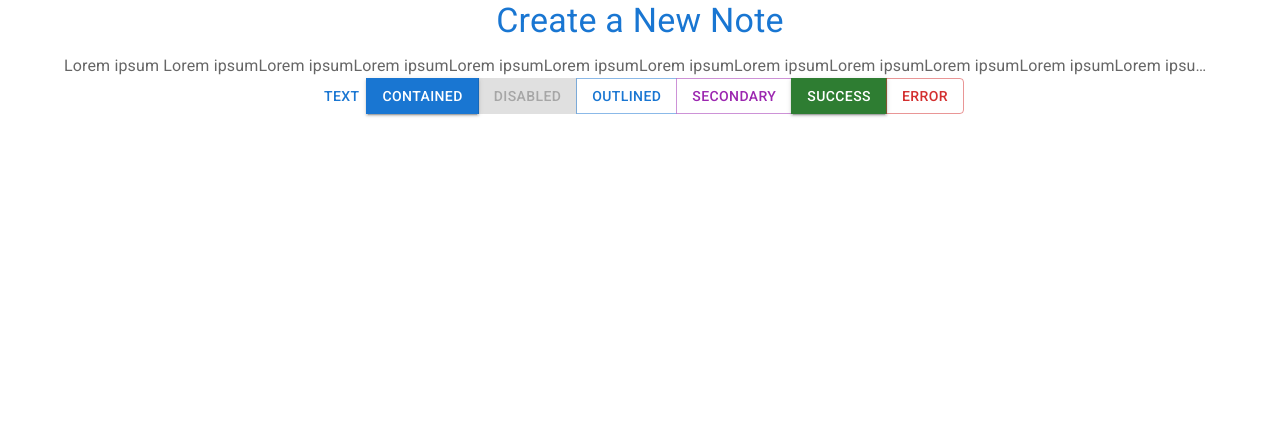
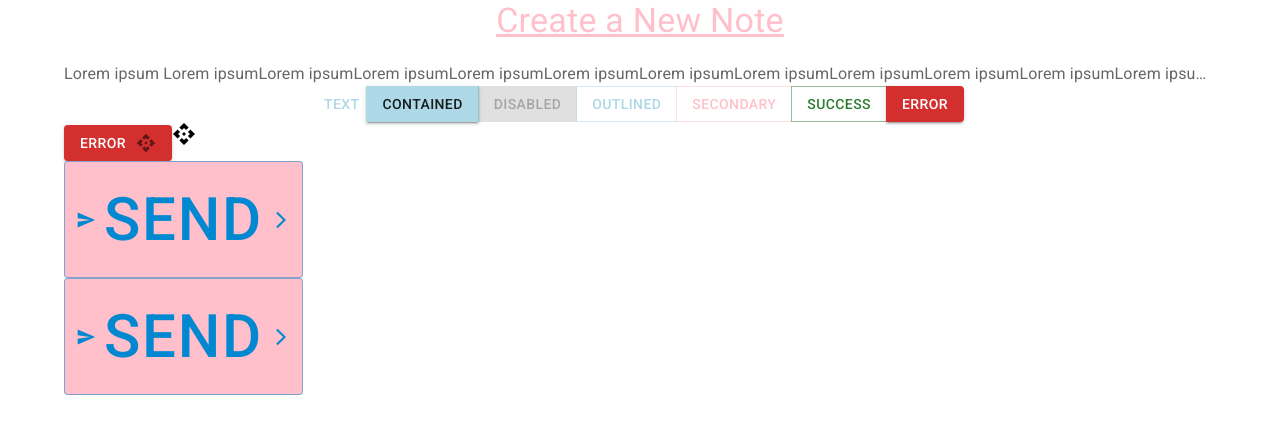
Before and after one commit to YuliaDobrova/material-ui-tutorial, a React (Create React App) app: page /create in a window 1280 px wide. Shown: the top 434 px of the page. Built offline with nearby package versions, Linux system fonts and the light colour scheme.

Commit message:
custom css added

```diff
--- a/package.json
+++ b/package.json
@@ -5,7 +5,10 @@
   "dependencies": {
     "@emotion/react": "^11.8.2",
     "@emotion/styled": "^11.8.1",
+    "@mui/icons-material": "^5.5.0",
     "@mui/material": "^5.5.0",
+    "@mui/styled-engine-sc": "^5.4.2",
+    "@mui/styles": "^5.5.0",
     "@testing-library/jest-dom": "^5.11.9",
     "@testing-library/react": "^11.2.5",
     "@testing-library/user-event": "^12.7.1",
@@ -13,6 +16,7 @@
     "react-dom": "^17.0.1",
     "react-router-dom": "^5.2.0",
     "react-scripts": "4.0.2",
+    "styled-components": "^5.3.3",
     "web-vitals": "^1.1.0"
   },
   "scripts": {
--- a/src/App.js
+++ b/src/App.js
@@ -1,4 +1,5 @@
 import React from "react";
+
 import Header from "./components/Header";
 import Main from "./components/Main";
 
--- a/src/index.js
+++ b/src/index.js
@@ -1,14 +1,21 @@
 import React from "react";
 import ReactDOM from "react-dom";
+import { ThemeProvider } from "@mui/material/styles";
+import { StyledEngineProvider } from "@mui/material/styles";
 import { BrowserRouter } from "react-router-dom";
+import theme from "./theme";
 import "./index.css";
 import App from "./App";
 
 ReactDOM.render(
   <React.StrictMode>
-    <BrowserRouter>
-      <App />
-    </BrowserRouter>
+    <ThemeProvider theme={theme}>
+      <StyledEngineProvider injectFirst>
+        <BrowserRouter>
+          <App />
+        </BrowserRouter>
+      </StyledEngineProvider>
+    </ThemeProvider>
   </React.StrictMode>,
   document.getElementById("root")
 );
--- a/src/pages/CreatePage.js
+++ b/src/pages/CreatePage.js
@@ -1,10 +1,42 @@
 import React from "react";
 import { Button, ButtonGroup, Container, Typography } from "@mui/material";
+import ApiIcon from "@mui/icons-material/Api";
+import SendIcon from "@mui/icons-material/Send";
+import ArrowForwardIosIcon from "@mui/icons-material/ArrowForwardIos";
+import { makeStyles } from "@mui/styles";
+
+const useStyles = makeStyles((theme) => ({
+  customBtn: {
+    fontSize: 60,
+    backgroundColor: theme.palette.common.pink,
+    "&:hover": {
+      backgroundColor: theme.palette.common.purple,
+    },
+  },
+  title: {
+    textDecoration: "underline",
+    marginBottom: 20,
+    color: theme.palette.common.pink,
+  },
+  customBtn2: {
+    ...theme.typography.tab,
+    minWidth: 10,
+    marginRight: "50px",
+    opacity: 1,
+    "&:hover": {
+      color: theme.palette.common.purple,
+      textDecoration: "none",
+    },
+  },
+}));
 
 const CreatePage = () => {
+  const classes = useStyles();
+
   return (
     <Container>
       <Typography
+        className={classes.title}
         variant="h4"
         component="h2"
         color="primary"
@@ -28,13 +60,41 @@ const CreatePage = () => {
         </Button>
         <Button variant="outlined">Outlined</Button>
         <Button color="secondary">Secondary</Button>
-        <Button variant="contained" color="success">
+        <Button variant="outlined" color="success">
           Success
         </Button>
-        <Button variant="outlined" color="error">
+        <Button variant="contained" color="error">
           Error
         </Button>
       </ButtonGroup>
+      {/* ICONS */}
+      <Button variant="contained" color="error" className={classes.customBtn1}>
+        Error
+        <ApiIcon color="action" fontSize="small" sx={{ ml: "10px" }} />
+      </Button>
+      <ApiIcon />
+      <br />
+      <Button
+        className={classes.customBtn}
+        variant="outlined"
+        color="info"
+        startIcon={<SendIcon />}
+        endIcon={<ArrowForwardIosIcon />}
+        type="button"
+      >
+        Send
+      </Button>
+      <br />
+      <Button
+        className={classes.customBtn}
+        variant="outlined"
+        color="info"
+        startIcon={<SendIcon />}
+        endIcon={<ArrowForwardIosIcon />}
+        type="button"
+      >
+        Send
+      </Button>
     </Container>
   );
 };
--- /dev/null
+++ b/src/theme.js
@@ -0,0 +1,74 @@
+import { createTheme } from "@mui/material/styles";
+
+const pink = "#FFC0CB";
+const lightblue = "#ADD8E6";
+const purple = "#800080";
+const black = "#000000";
+
+const theme = createTheme({
+  palette: {
+    common: {
+      pink: pink,
+      lightblue: lightblue,
+      purple: purple,
+      black: black,
+    },
+    primary: {
+      main: lightblue,
+      mainGradient: "linear-gradient(to left, purple, pink)",
+    },
+    secondary: {
+      main: pink,
+      mainGradient: "linear-gradient(to right, lightblue, pink)",
+    },
+  },
+  typography: {
+    tab: {
+      fontFamily: "Orbitron",
+      textTransform: "none",
+      fontSize: "2.5rem",
+      color: black,
+    },
+    h1: {
+      fontFamily: "Orbitron",
+      fontSize: "2.5em",
+    },
+    h2: {
+      fontFamily: "Orbitron",
+      fontSize: "2.5em",
+    },
+    subtitle1: {
+      fontFamily: "Orbitron",
+    },
+    subtitle2: {
+      fontFamily: "Orbitron",
+      fontSize: "1.5rem",
+    },
+    buttons: {
+      fontFamily: "Orbitron",
+      textTransform: "none",
+    },
+    title: {
+      textDecoration: "underline",
+      marginBottom: 20,
+      color: "pink",
+    },
+    customBtn1: {
+      fontSize: 60,
+      backgroundColor: "pink",
+      color: "pink",
+      fill: "pink",
+    },
+    customBtn2: {
+      minWidth: 10,
+      marginRight: "50px",
+      opacity: 1,
+      "&hover": {
+        color: purple,
+        textDecoration: "none",
+      },
+    },
+  },
+});
+
+export default theme;
```
Also changed, not shown: 1 other file (tests, documents, lock files or other folders).
